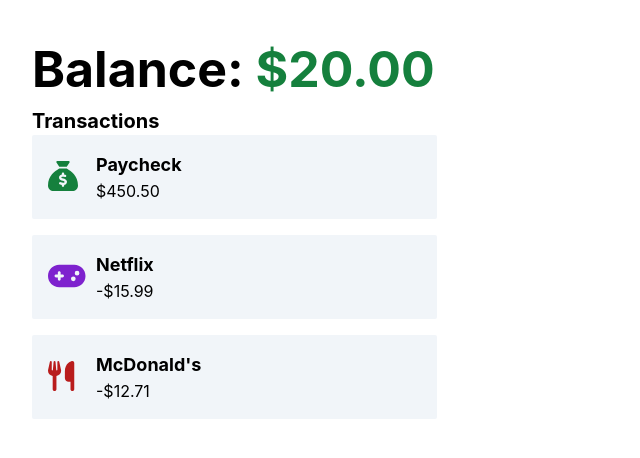
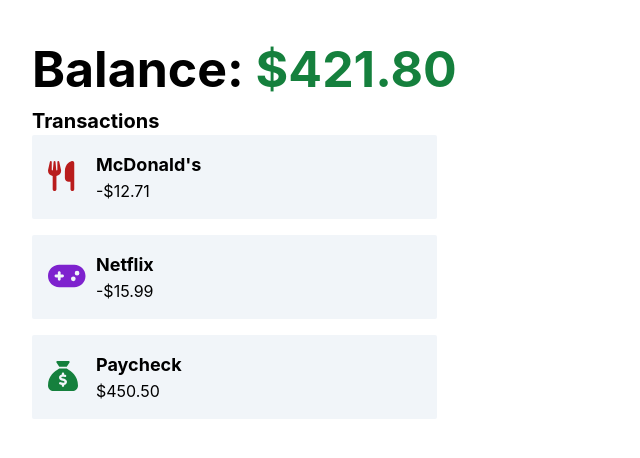
Before and after one commit to daniiltsioma/finance-tracker, a React (Create React App) app: page / in a window 1280 px wide. Shown: the top 458 px of the page, without its empty margins (0-640 px from the left). Built offline with nearby package versions, Linux system fonts and the light colour scheme.

Commit message:
transactions in proper order

```diff
--- a/src/App.tsx
+++ b/src/App.tsx
@@ -2,7 +2,7 @@
 import TransactionList from "./components/transactions/TransactionList";
 
 function App() {
-  const [balance] = useState(20);
+  const [balance] = useState(421.8);
 
   return (
     <div className="App p-8">
--- a/src/components/transactions/TransactionList.tsx
+++ b/src/components/transactions/TransactionList.tsx
@@ -6,6 +6,7 @@
   type: TransactionType;
   category: TransactionCategory;
   total: number;
+  balance: number;
   date: number;
 }
 
@@ -28,6 +29,7 @@
       title: "Paycheck",
       type: TransactionType.deposit,
       total: 450.5,
+      balance: 450.5,
       date: Date.now(),
       category: TransactionCategory.paycheck,
     },
@@ -36,6 +38,7 @@
       title: "Netflix",
       type: TransactionType.expense,
       total: 15.99,
+      balance: 434.51,
       date: Date.now(),
       category: TransactionCategory.entertainment,
     },
@@ -44,6 +47,7 @@
       title: "McDonald's",
       type: TransactionType.expense,
       total: 12.71,
+      balance: 421.8,
       date: Date.now(),
       category: TransactionCategory.food,
     },
@@ -53,7 +57,7 @@
     <>
       <h2 className="text-xl font-bold">Transactions</h2>
       <div className="w-1/3">
-        {transactions.map((t) => (
+        {transactions.reverse().map((t) => (
           <Transaction transaction={t} />
         ))}
       </div>
```
